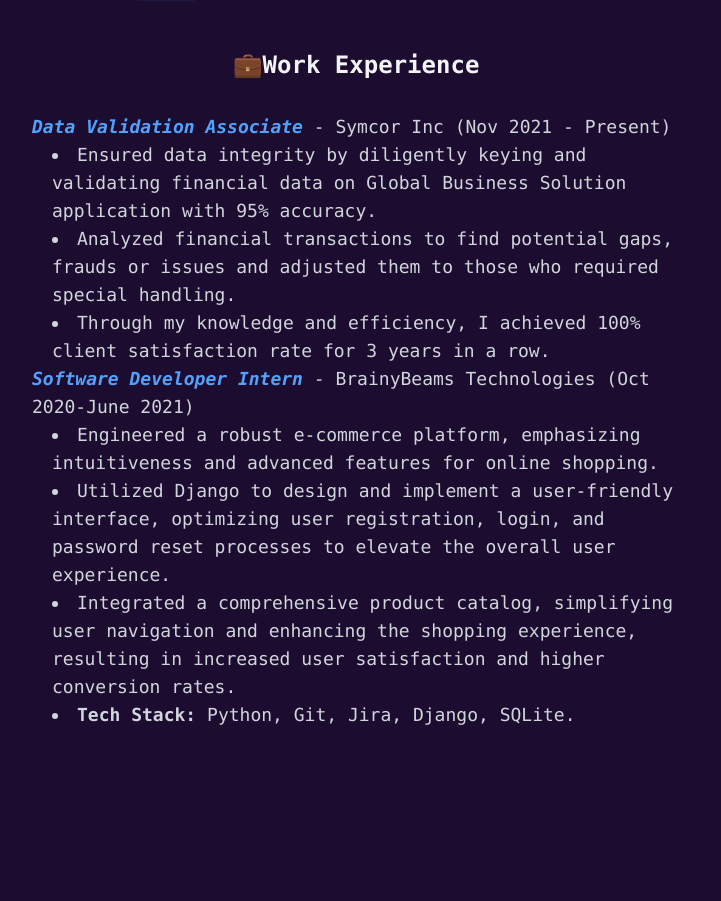
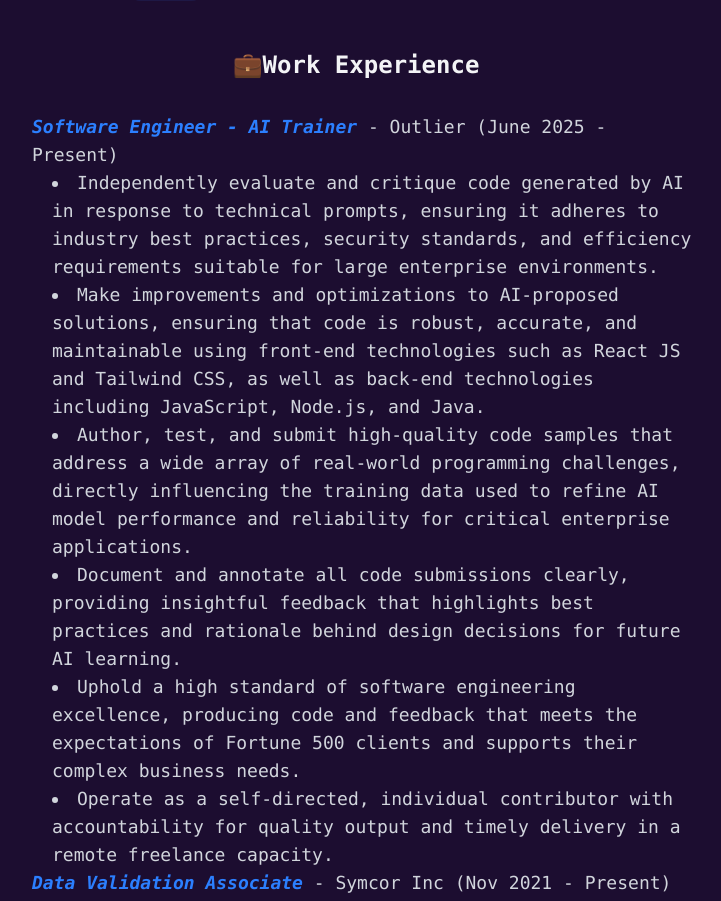
Before and after one commit to SoumyaPurani/soumyapurani.github.io, a React (Vite) app: page / in a window 1280 px wide. Shown: the part 1607-2508 px from the top of the page, without its empty margins (284-1005 px from the left). Built offline with nearby package versions, Linux system fonts and the light colour scheme.

Commit message:
adding experience

```diff
--- a/src/Sections/About.jsx
+++ b/src/Sections/About.jsx
@@ -60,7 +60,18 @@
             <h3 className="text-2xl text-center font-bold mb-8">💼Work Experience</h3>
             <ul className="pl-5 list-disc list-inside text-lg text-gray-300">
                 <li className="list-none">
-                    <strong className="text-blue-400"><em>Data Validation Associate</em></strong> - Symcor Inc (Nov 2021 - Present)
+                    <strong className="text-blue-500"><em>Software Engineer - AI Trainer</em></strong> - Outlier (June 2025 - Present)
+                    <ul className="pl-5 list-disc list-inside text-lg text-gray-300">
+                        <li>Independently evaluate and critique code generated by AI in response to technical prompts, ensuring it adheres to industry best practices, security standards, and efficiency requirements suitable for large enterprise environments.</li>
+                        <li>Make improvements and optimizations to AI-proposed solutions, ensuring that code is robust, accurate, and maintainable using front-end technologies such as React JS and Tailwind CSS, as well as back-end technologies including JavaScript, Node.js, and Java.</li>
+                        <li>Author, test, and submit high-quality code samples that address a wide array of real-world programming challenges, directly influencing the training data used to refine AI model performance and reliability for critical enterprise applications.</li>
+                        <li>Document and annotate all code submissions clearly, providing insightful feedback that highlights best practices and rationale behind design decisions for future AI learning.</li>
+                        <li>Uphold a high standard of software engineering excellence, producing code and feedback that meets the expectations of Fortune 500 clients and supports their complex business needs.</li>
+                        <li>Operate as a self-directed, individual contributor with accountability for quality output and timely delivery in a remote freelance capacity.</li>
+                    </ul>
+                </li>
+                <li className="list-none">
+                    <strong className="text-blue-500"><em>Data Validation Associate</em></strong> - Symcor Inc (Nov 2021 - Present)
                     <ul className="pl-5 list-disc list-inside text-lg text-gray-300">
                         <li>Ensured data integrity by diligently keying and validating financial data on Global Business Solution application with 95% accuracy.</li>
                         <li>Analyzed financial transactions to find potential gaps, frauds or issues and adjusted them to those who required special
@@ -69,7 +80,7 @@
                     </ul>
                 </li>
                 <li className="list-none">
-                    <strong className="text-blue-400"><em>Software Developer Intern</em></strong> - BrainyBeams Technologies (Oct 2020-June 2021)
+                    <strong className="text-blue-500"><em>Software Developer Intern</em></strong> - BrainyBeams Technologies (Oct 2020-June 2021)
                     <ul className="pl-5 list-disc list-inside text-lg text-gray-300">
                         <li>Engineered a robust e-commerce platform, emphasizing intuitiveness and advanced features for online shopping.</li>
                         <li>Utilized Django to design and implement a user-friendly interface, optimizing user registration, login, and password reset
```
